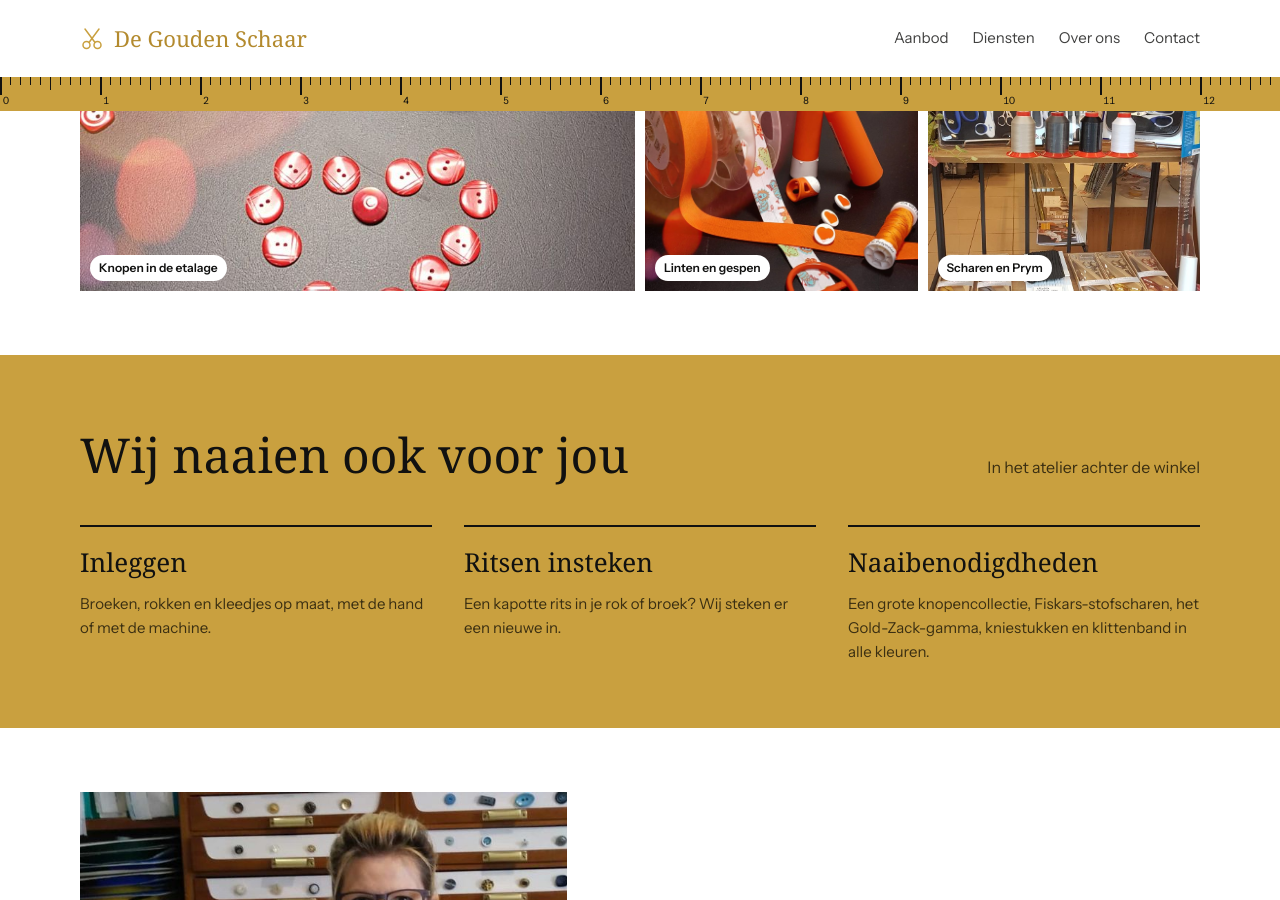
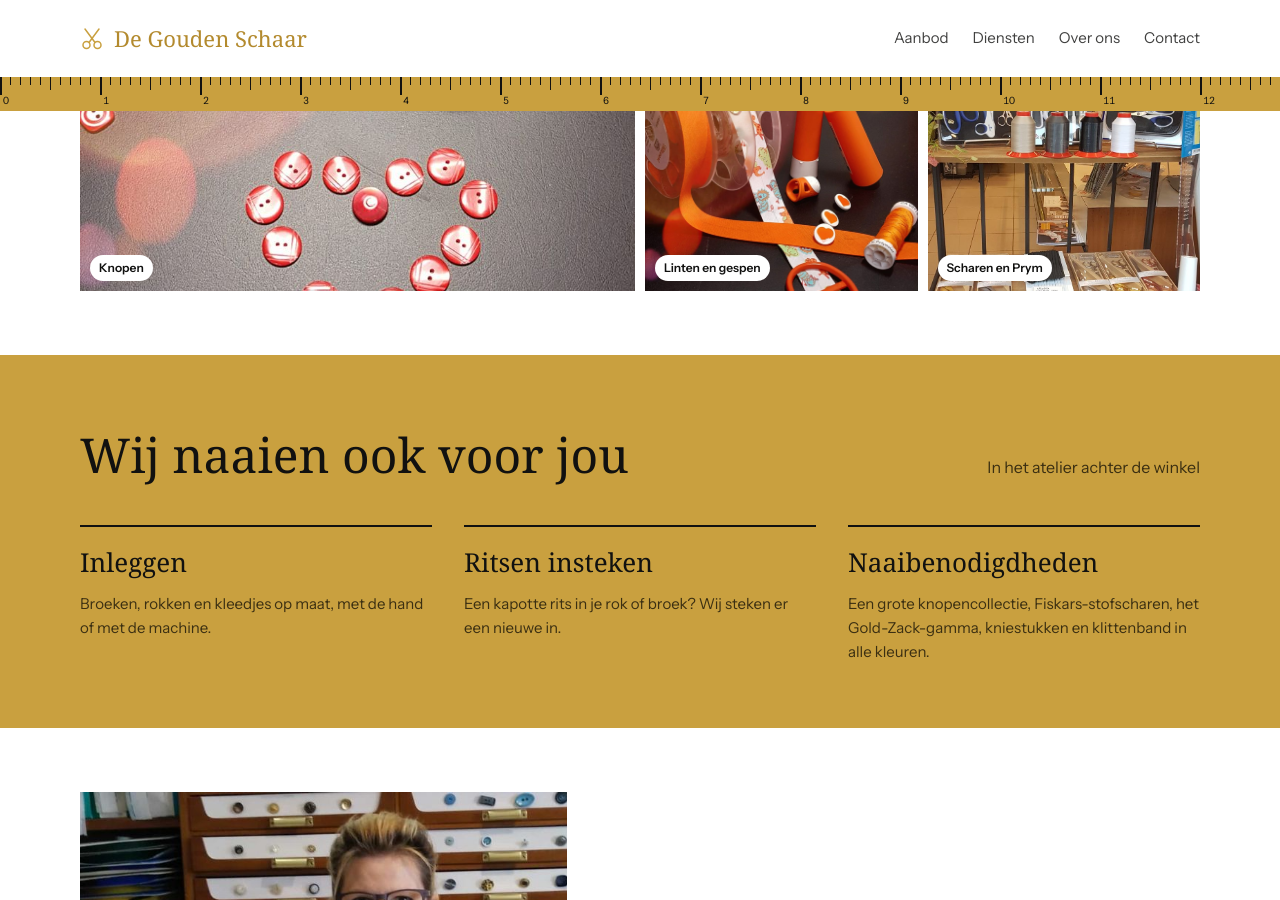
Before and after one commit to sander-sdv/De-Gouden-Schaar, a Jekyll site: the page built from index.html, in a window 1280 px wide and 900 px high, scrolled down 1915 px. Built offline with Jekyll 4.4.1, drawn with Linux system fonts in a browser that asks for light colours; some web fonts are replaced.

Commit message:
Website aangepast via de bewerkmodus

```diff
--- a/_data/fotos.yml
+++ b/_data/fotos.yml
@@ -1,6 +1,6 @@
 # Foto's in de galerij. De eerste foto wordt groot getoond.
 - bestand: /assets/images/knopen.jpg
-  bijschrift: Knopen in de etalage
+  bijschrift: Knopen
 - bestand: /assets/images/gutermann-denim.jpg
   bijschrift: Gütermann
 - bestand: /assets/images/garen-meetlint.jpg
```
